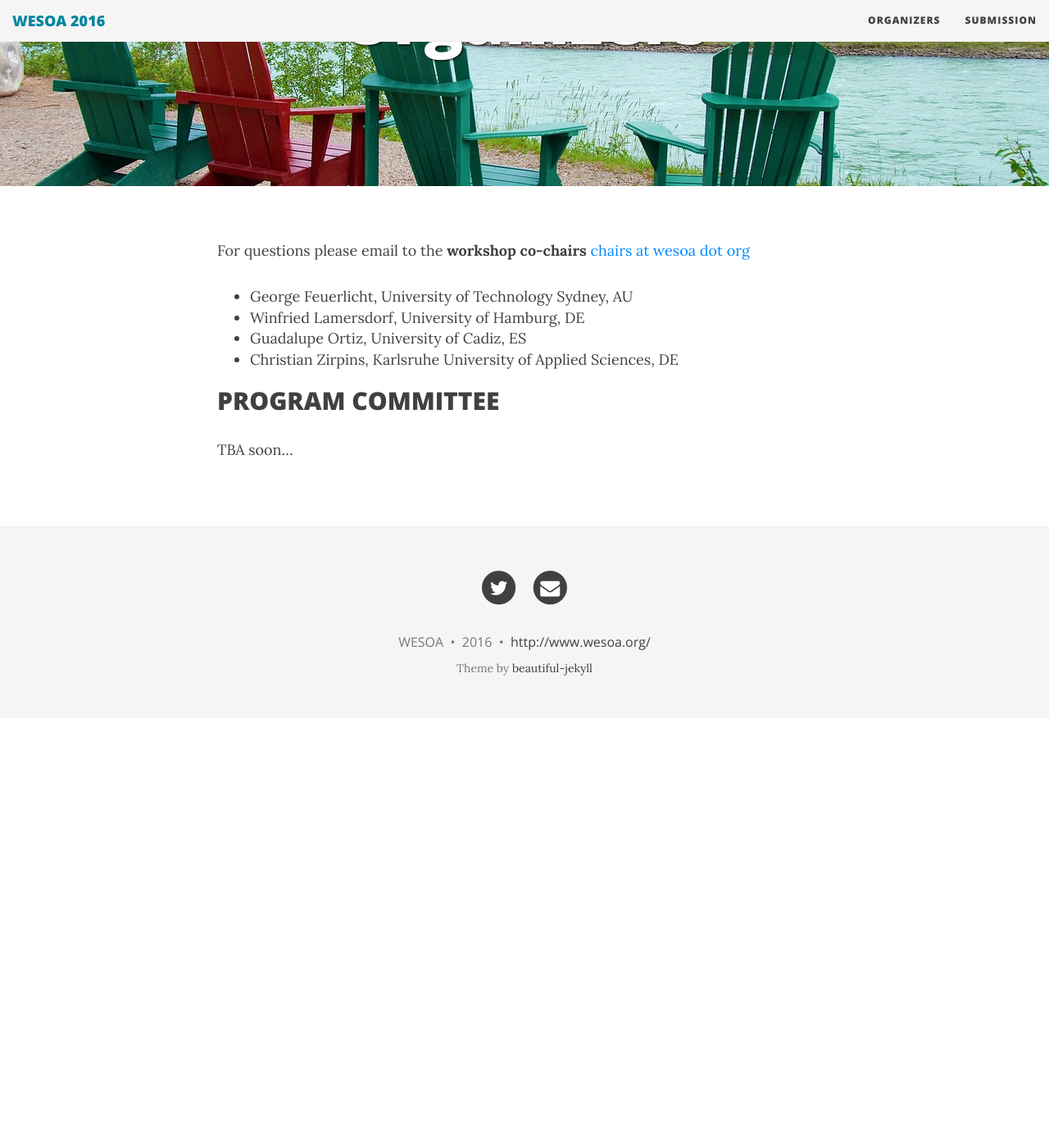
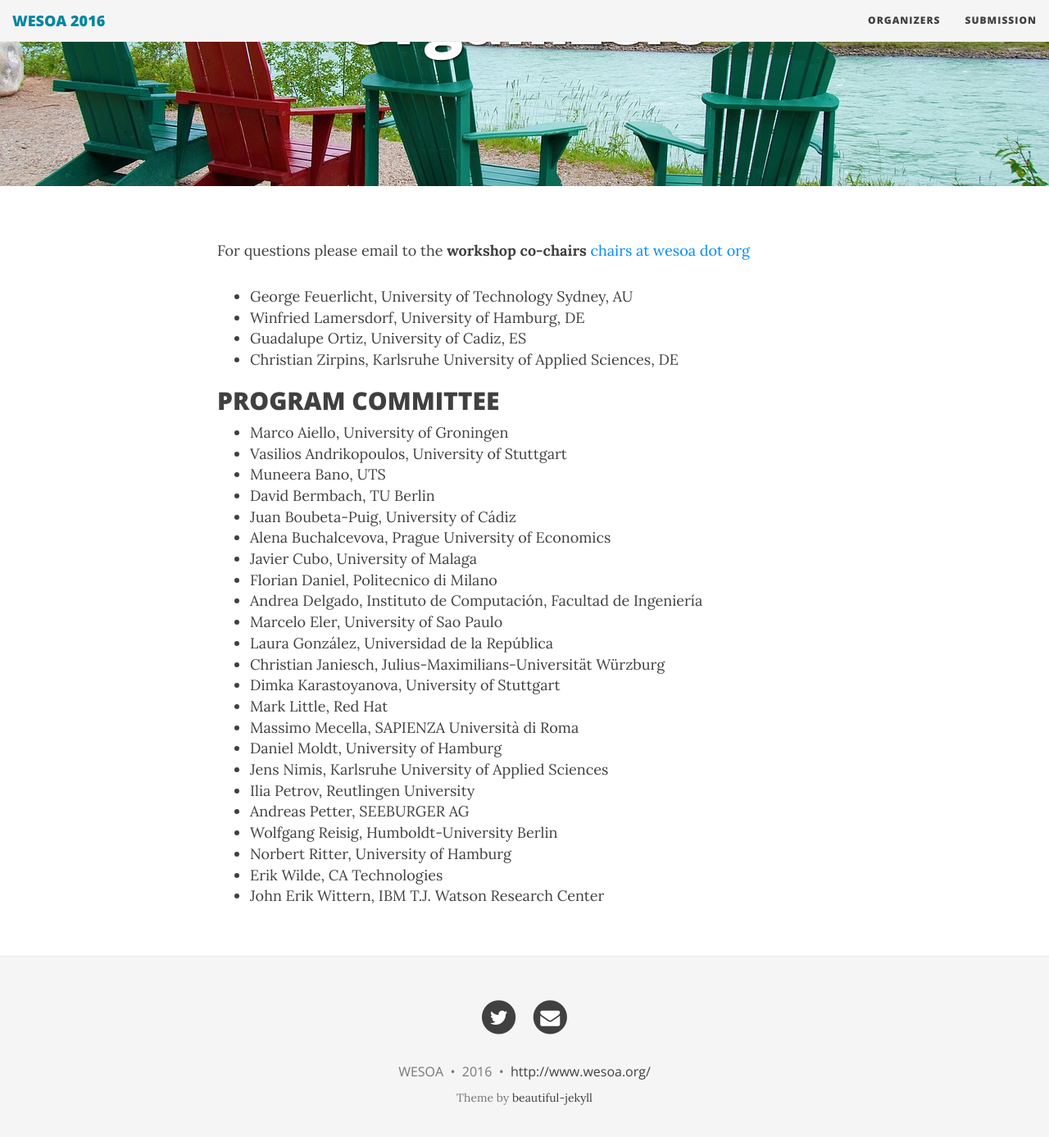
Before and after one commit to zirpins/wesoa, a Jekyll site: the page built from organizers.md, in a window 1280 px wide and 1400 px high, scrolled down 262 px. Shown: the top 1387 px of the window at 82% size. Built offline with Jekyll 4.4.1, drawn with Linux system fonts in a browser that asks for light colours; nearby versions of some CDN libraries; before the commit the page ends 1138 px from its top, so only the background shows below that.

Commit message:
update organizers

```diff
--- a/organizers.md
+++ b/organizers.md
@@ -16,4 +16,26 @@ For questions please email to the **workshop co-chairs** [chairs at wesoa dot or
 
 ## PROGRAM COMMITTEE
 
-TBA soon...
+- Marco Aiello, University of Groningen
+- Vasilios Andrikopoulos, University of Stuttgart
+- Muneera Bano, UTS
+- David Bermbach, TU Berlin
+- Juan Boubeta-Puig, University of Cádiz
+- Alena Buchalcevova, Prague University of Economics
+- Javier Cubo, University of Malaga
+- Florian Daniel, Politecnico di Milano
+- Andrea Delgado, Instituto de Computación, Facultad de Ingeniería
+- Marcelo Eler, University of Sao Paulo
+- Laura González, Universidad de la República
+- Christian Janiesch, Julius-Maximilians-Universität Würzburg
+- Dimka Karastoyanova, University of Stuttgart
+- Mark Little, Red Hat
+- Massimo Mecella, SAPIENZA Università di Roma
+- Daniel Moldt, University of Hamburg
+- Jens Nimis, Karlsruhe University of Applied Sciences
+- Ilia Petrov, Reutlingen University
+- Andreas Petter, SEEBURGER AG
+- Wolfgang Reisig, Humboldt-University Berlin
+- Norbert Ritter, University of Hamburg
+- Erik Wilde, CA Technologies
+- John Erik Wittern, IBM T.J. Watson Research Center
```
